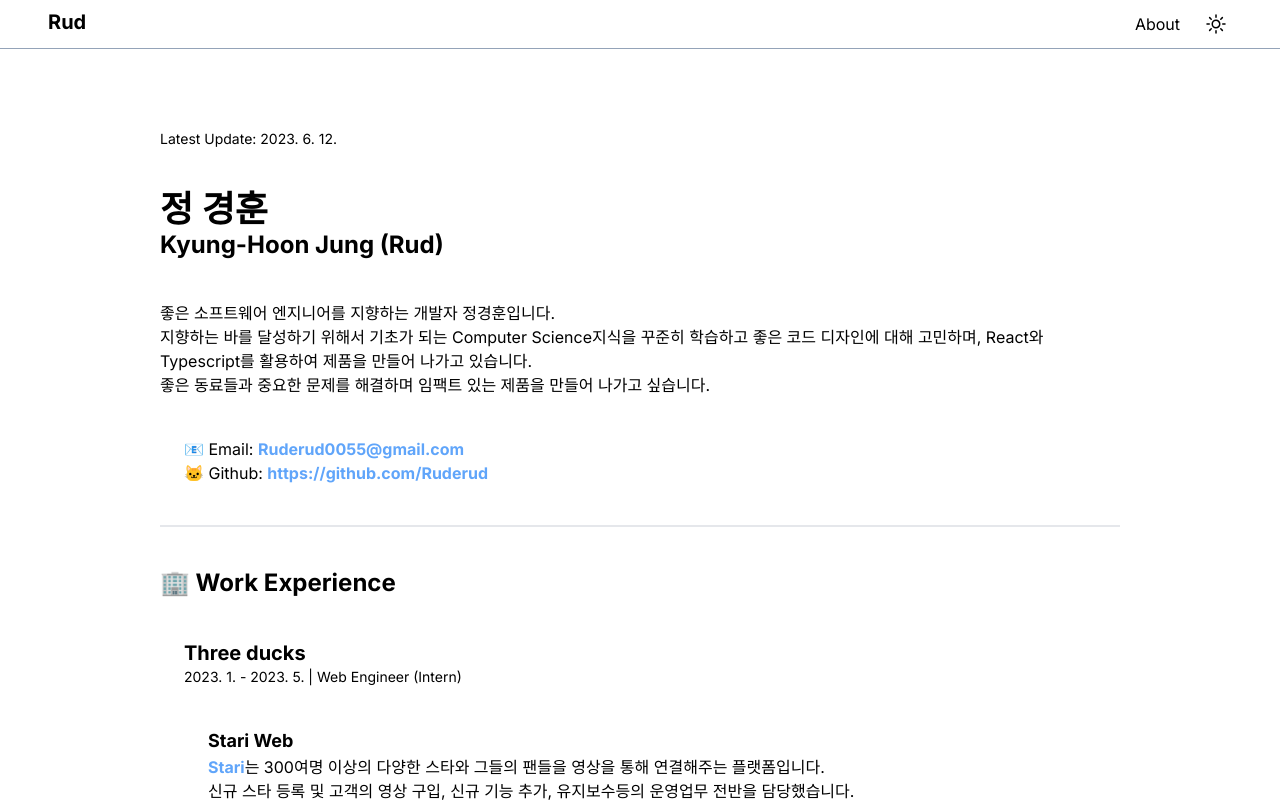
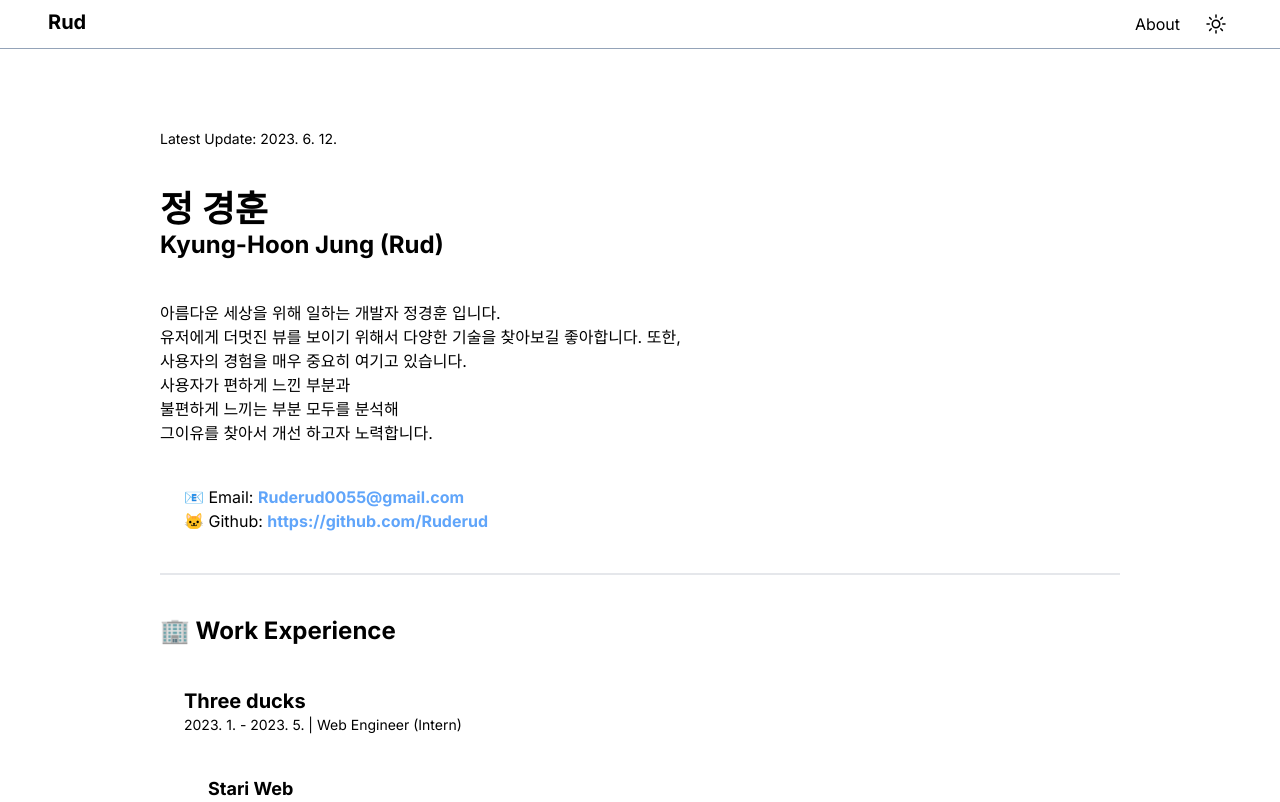
Before and after one commit to Ruderud/rudbeckiaz-main, a Next.js app: page /about in a window 1280 px wide. Shown: the top 802 px of the page. Built offline with nearby package versions, Linux system fonts and the light colour scheme.

Commit message:
feat: about text 수정

```diff
--- a/src/app/about/page.tsx
+++ b/src/app/about/page.tsx
@@ -13,13 +13,12 @@ export default function AboutPage() {
         </header>
 
         <article className="leading-6 pb-10">
-          {/* <p>아름다운 세상을 위해 노력하는 개발자 정경훈입니다.</p> */}
-          <p>좋은 소프트웨어 엔지니어를 지향하는 개발자 정경훈입니다.</p>
-          <p>
-            지향하는 바를 달성하기 위해서 기초가 되는 Computer Science지식을 꾸준히 학습하고 좋은 코드 디자인에 대해
-            고민하며, React와 Typescript를 활용하여 제품을 만들어 나가고 있습니다.
-          </p>
-          <p>좋은 동료들과 중요한 문제를 해결하며 임팩트 있는 제품을 만들어 나가고 싶습니다.</p>
+          <p>아름다운 세상을 위해 일하는 개발자 정경훈 입니다.</p>
+          <p>유저에게 더멋진 뷰를 보이기 위해서 다양한 기술을 찾아보길 좋아합니다. 또한,</p>
+          <p>사용자의 경험을 매우 중요히 여기고 있습니다.</p>
+          <p>사용자가 편하게 느낀 부분과</p>
+          <p>불편하게 느끼는 부분 모두를 분석해</p>
+          <p>그이유를 찾아서 개선 하고자 노력합니다.</p>
         </article>
 
         <div className="pl-6">
```
